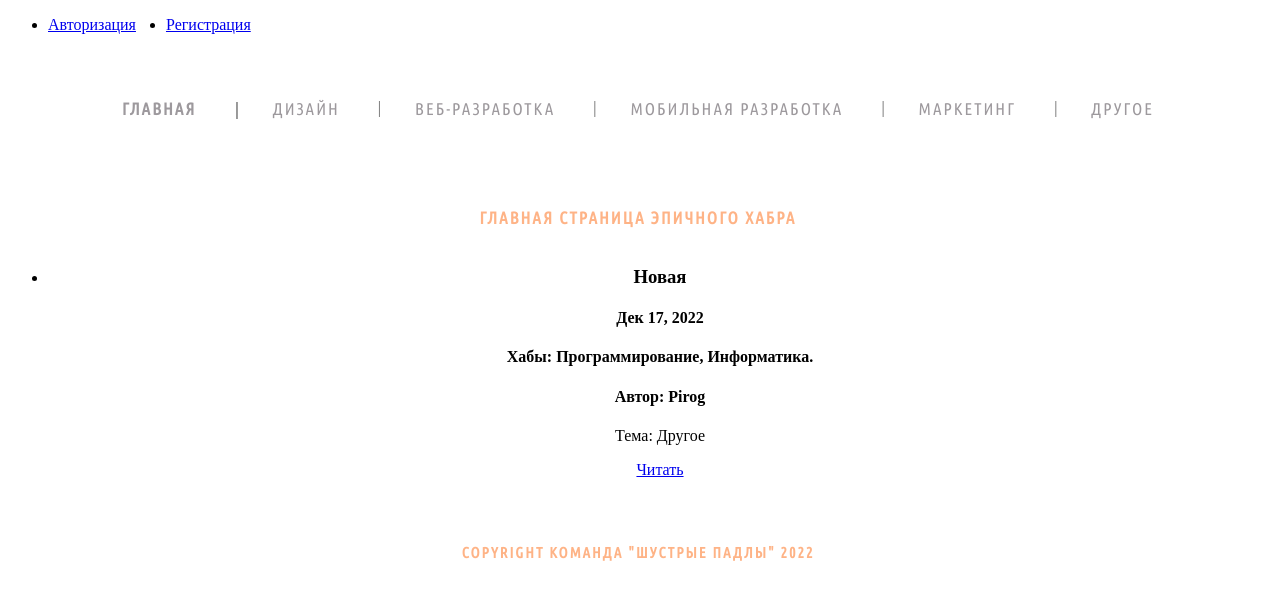
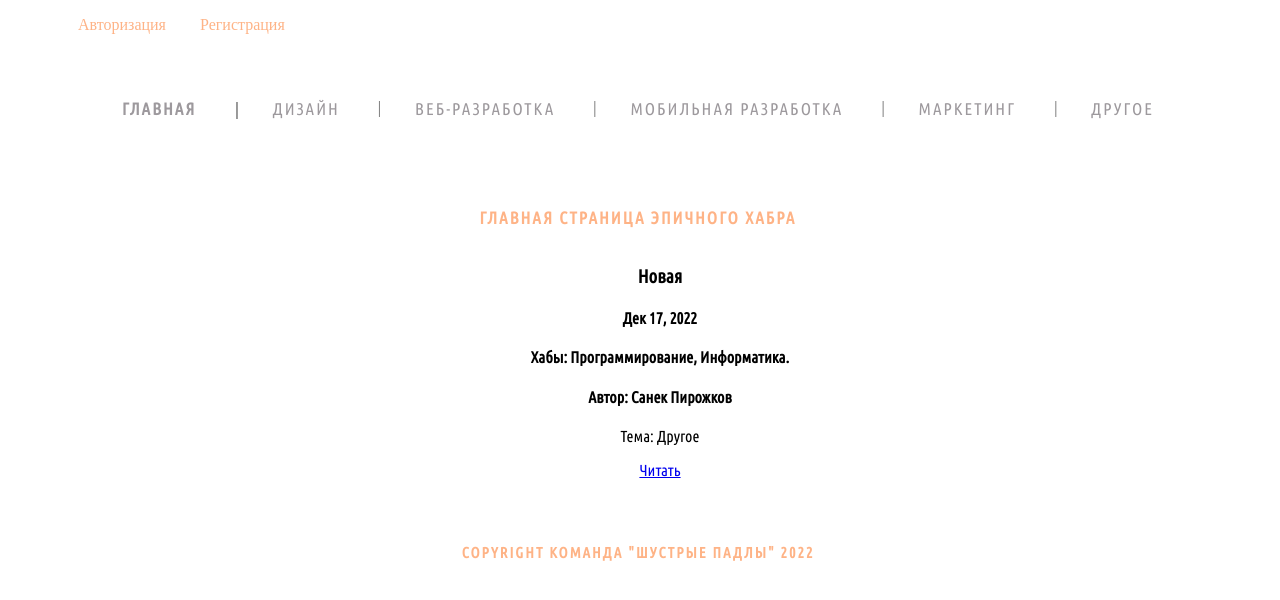
Before and after one commit to Pavel-Nefedov/HeadHunter, a Django app: page /articles/ in a window 1280 px wide. Shown: the top 600 px of the page. Run offline with Django 3.2, Linux system fonts and the light colour scheme; data comes from the database, SQL or seed files in the repository.

Commit message:
Some small changes in templates for beauty)))

```diff
--- a/epic_habr/mainapp/templates/mainapp/includes/inc_header.html
+++ b/epic_habr/mainapp/templates/mainapp/includes/inc_header.html
@@ -1,8 +1,8 @@
 {% load my_filter %}
 {% load static %}
-<ul style="display:flex;">
+<ul class="login_top_string">
     {% if user.username %}
-        <li style="margin-right: 30px">Привет,
+        <li>Привет,
             {% if user.first_name %}
                 {{ user.first_name|title }} {{ user.last_name|title }}!</li>
             {% else %}
@@ -11,7 +11,7 @@
         <li style="margin-right: 30px"><a href="{% url 'login:profile' %}">Личный кабинет</a></li>
         <li><a href="{% url 'login:logout' %}">Выйти</a></li>
     {% else %}
-        <li style="margin-right: 30px"><a href="{% url 'login:index' %}">Авторизация</a></li>
+        <li><a href="{% url 'login:index' %}">Авторизация</a></li>
         <li><a href="{% url 'login:register' %}">Регистрация</a></li>
     {% endif %}
 </ul>
--- a/epic_habr/mainapp/templates/mainapp/index.html
+++ b/epic_habr/mainapp/templates/mainapp/index.html
@@ -10,7 +10,7 @@
     <div class="block_content">
         <h1>{{ h1 }}</h1>
 
-        <ul>
+        <ul class="article_list">
             {% for article in article_list %}
 
                 <li>
@@ -22,9 +22,14 @@
                             {{ hub.name }}{% if not forloop.last %},{% else %}.{% endif %}
                         {% endfor %}
                     </h4>
-                    <h4>Автор: {{ article.author|title }}</h4>
-                    <p>Тема: {{ article.subject }}</p>
-                    <a href="{% url 'art:article' article.pk %}">Читать</a>
+                    <h4>Автор: {% if article.author.first_name %}
+                        {{ article.author.first_name|title }} {{ article.author.last_name|title }}</li>
+                    {% else %}
+                        {{ article.author.username }}
+                    {% endif %}
+                </h4>
+                <p>Тема: {{ article.subject }}</p>
+                <a href="{% url 'art:article' article.pk %}">Читать</a>
                 </li>
 
             {% endfor %}
--- a/epic_habr/static/css/style.css
+++ b/epic_habr/static/css/style.css
@@ -1,4 +1,16 @@
 @import url('https://fonts.googleapis.com/css?family=Ubuntu+Condensed');
+
+
+.login_top_string a {
+    text-decoration: none;
+    color: #feb386;
+}
+
+.login_top_string li{
+    display: inline-block;
+    margin-left: 30px
+
+}
 
 .menu-main {
     list-style: none;
@@ -69,15 +81,19 @@
 .IamHere {
     font-weight: bold;
     font-size: 18px;
-    color: #9a00fd;
 }
 
 .block_content {
+    font-family: 'Ubuntu Condensed', sans-serif;
     list-style: none;
     margin: 40px 0 5px;
     padding: 25px 0 5px;
     text-align: center;
     background: white;
+}
+
+.article_list li {
+    list-style-type: none;
 }
 
 footer {
```
